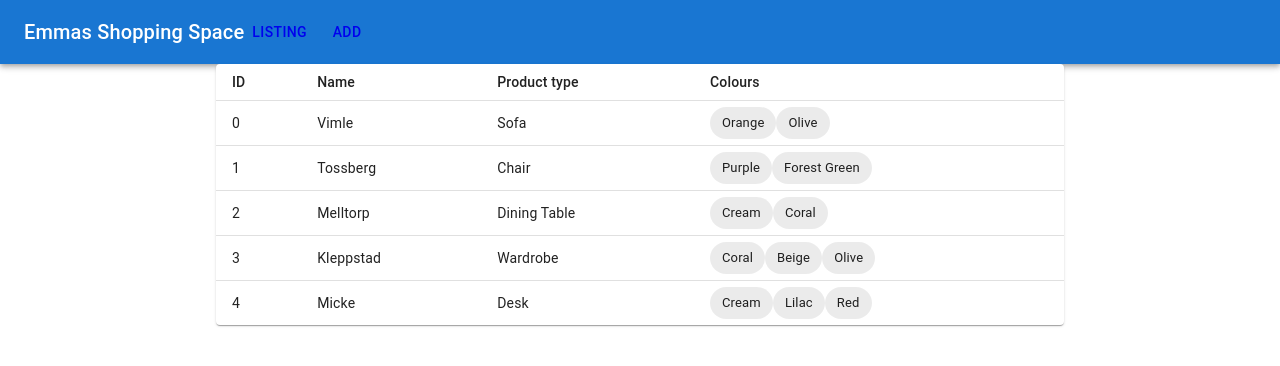
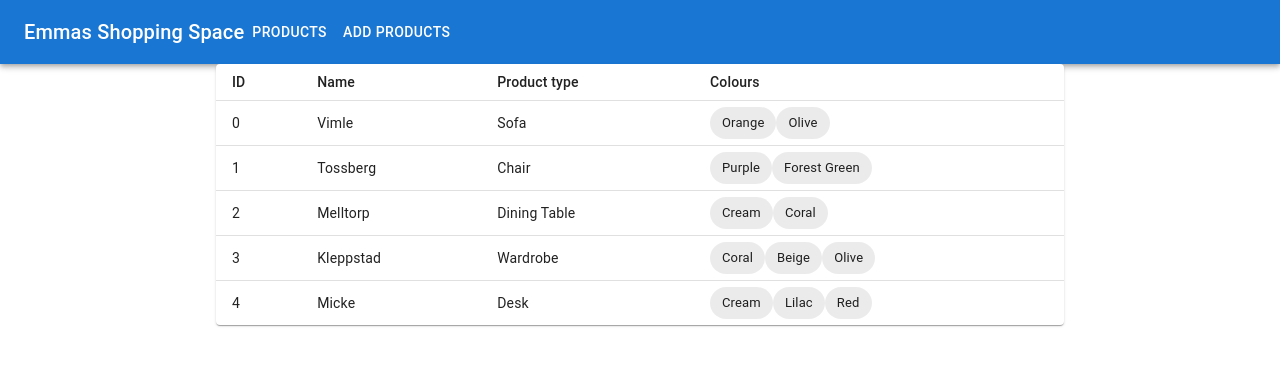
Before and after one commit to emmtho/ikea-inter, a React (Create React App) app: page / in a window 1280 px wide. Shown: the top 366 px of the page. Built offline with nearby package versions, Linux system fonts and the light colour scheme.

Commit message:
Change design of Navbar

```diff
--- /dev/null
+++ b/src/components/Navbar/Navbar.css
@@ -0,0 +1,3 @@
+.nav-buttons {
+    color: white;
+}
--- a/src/components/Navbar/Navbar.jsx
+++ b/src/components/Navbar/Navbar.jsx
@@ -4,6 +4,7 @@ import Toolbar from '@mui/material/Toolbar';
 import Typography from '@mui/material/Typography';
 import Button from '@mui/material/Button';
 import { Link, Outlet } from 'react-router-dom';
+import './Navbar.css';
 
 export const Navbar = () => {
 
@@ -18,11 +19,11 @@ export const Navbar = () => {
             <Typography variant="h6" component="div">
                 Emmas Shopping Space
             </Typography>
-            <Link to="/">
-                <Button color="inherit">Listing</Button>
+            <Link to="/" className='nav-buttons'>
+                <Button color="inherit">Products</Button>
             </Link>
-            <Link to="/create">
-                <Button color="inherit">Add</Button>
+            <Link to="/create" className='nav-buttons'>
+                <Button color="white">Add Products</Button>
             </Link>
             </Toolbar>
         </AppBar>
```
